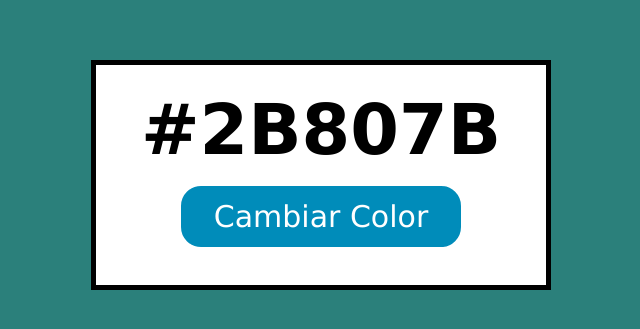
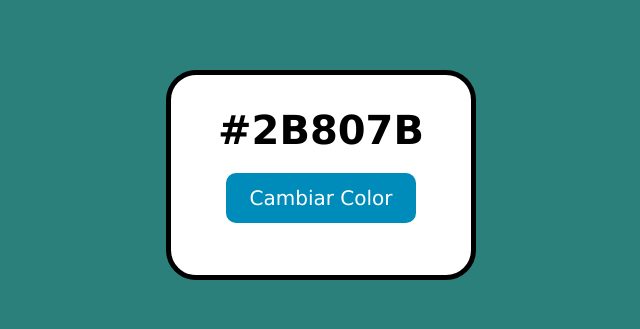
Before and after one commit to mateodevcode/color-aleatorio, a plain HTML site: page index.html in a window 1280 px wide. Shown: the part 225-554 px from the top of the page, without its empty margins (319-959 px from the left). Drawn offline with Linux system fonts and the light colour scheme.

Commit message:
Se actualiza el archivo main.css

```diff
--- a/main.css
+++ b/main.css
@@ -21,30 +21,31 @@ body {
 /* Contenedor  */
 
 #contenedor {
-  height: 220px;
-  width: 450px;
+  height: 200px;
+  width: 300px;
   background-color: white;
   border: 5px solid black;
   flex-wrap: wrap;
   flex-direction: column;
+  border-radius: 30px;
 }
 
 /* Texto */
 
 #color {
-  font-size: 70px;
+  font-size: 40px;
   font-weight: bold;
 }
 
 /* Boton */
 
 button {
-  font-size: 30px;
+  font-size: 20px;
   color: white;
-  border-radius: 20px;
+  border-radius: 10px;
   background-color: #008CBA;
-  margin: 15px;
-  padding: 10px 30px;
+  margin: 20px;
+  padding: 10px 20px;
   border: 3px solid #008CBA;
   user-select: none;
   transition-duration: 0.4s;
```
